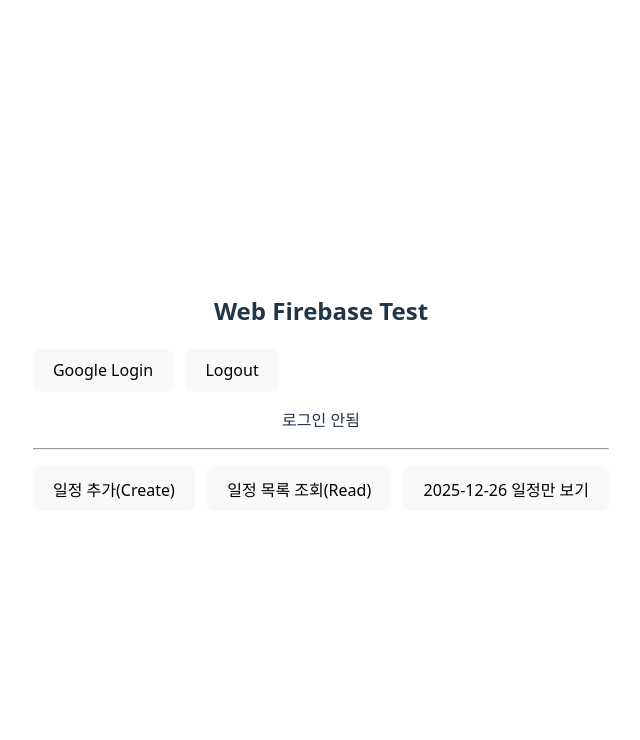
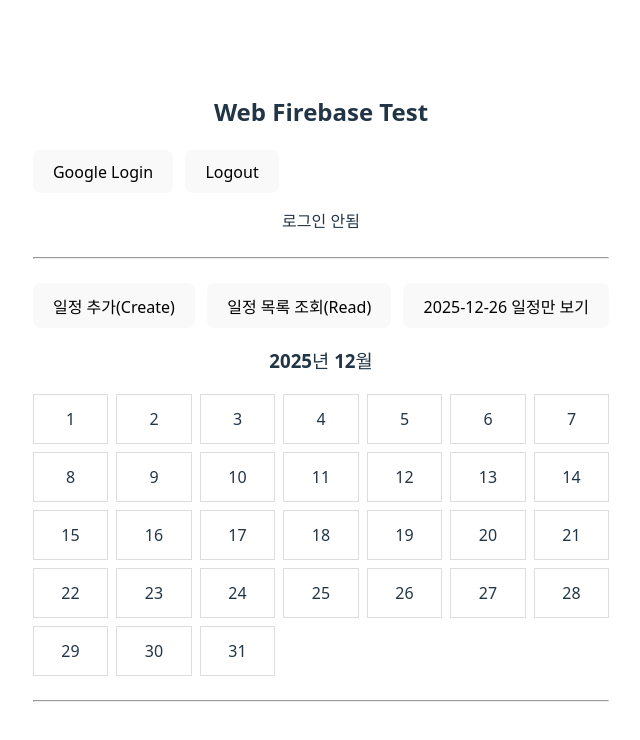
Before and after one commit to 202413059-cloud/calendar-term-project, a Vue app in the folder web/: page / in a window 1280 px wide. Shown: the top 740 px of the page, without its empty margins (319-959 px from the left). Built offline with nearby package versions, Linux system fonts and the light colour scheme.

Commit message:
Update App.vue

```diff
--- a/web/src/App.vue
+++ b/web/src/App.vue
@@ -1,5 +1,5 @@
 <script setup>
-import { ref } from "vue";
+import { ref, computed } from "vue";
 import { auth, db } from "./firebase";
 
 // Auth
@@ -15,16 +15,19 @@
   orderBy,
   doc,
   updateDoc,
-  deleteDoc, // ✅ STEP 7 추가
+  deleteDoc,
 } from "firebase/firestore";
 
+/* =========================
+   🔐 Auth 상태
+========================= */
 const uid = ref("");
 const events = ref([]);
 const filteredEvents = ref([]);
 
-// --------------------
-// 로그인
-// --------------------
+/* =========================
+   🔐 로그인 / 로그아웃
+========================= */
 const login = async () => {
   const provider = new GoogleAuthProvider();
   const result = await signInWithPopup(auth, provider);
@@ -32,9 +35,6 @@
   console.log("login uid:", uid.value);
 };
 
-// --------------------
-// 로그아웃
-// --------------------
 const logout = async () => {
   await signOut(auth);
   uid.value = "";
@@ -42,9 +42,9 @@
   filteredEvents.value = [];
 };
 
-// --------------------
-// STEP 3: Create
-// --------------------
+/* =========================
+   📌 STEP 3: Create
+========================= */
 const addEvent = async () => {
   const user = auth.currentUser;
   if (!user) {
@@ -63,9 +63,9 @@
   alert("일정 추가 완료!");
 };
 
-// --------------------
-// STEP 4: Read
-// --------------------
+/* =========================
+   📌 STEP 4: Read
+========================= */
 const fetchEvents = async () => {
   const user = auth.currentUser;
   if (!user) return;
@@ -81,24 +81,22 @@
     ...docSnap.data(),
   }));
 
-  // ✅ 전체 목록을 기본 화면으로
   filteredEvents.value = events.value;
-
   console.log("불러온 일정 목록:", events.value);
 };
 
-// --------------------
-// STEP 5: 날짜 필터링
-// --------------------
+/* =========================
+   📌 STEP 5: 날짜 필터링
+========================= */
 const getEventsByDate = (date) => {
   filteredEvents.value = events.value.filter(
     (e) => e.date === date
   );
 };
 
-// --------------------
-// STEP 6: Update
-// --------------------
+/* =========================
+   📌 STEP 6: Update
+========================= */
 const updateEvent = async (eventId) => {
   const user = auth.currentUser;
   if (!user) {
@@ -108,17 +106,15 @@
 
   await updateDoc(
     doc(db, "users", user.uid, "events", eventId),
-    {
-      title: "수정된 일정",
-    }
+    { title: "수정된 일정" }
   );
 
   alert("일정 수정 완료!");
 };
 
-// --------------------
-// STEP 7: Delete (🔥 핵심)
-// --------------------
+/* =========================
+   📌 STEP 7: Delete
+========================= */
 const deleteEvent = async (eventId) => {
   const user = auth.currentUser;
   if (!user) {
@@ -130,7 +126,6 @@
     doc(db, "users", user.uid, "events", eventId)
   );
 
-  // 🔥 화면에서도 즉시 제거
   events.value = events.value.filter((e) => e.id !== eventId);
   filteredEvents.value = filteredEvents.value.filter(
     (e) => e.id !== eventId
@@ -138,11 +133,35 @@
 
   alert("일정 삭제 완료!");
 };
+
+/* =========================
+   📅 STEP 1: 캘린더 UI
+========================= */
+const currentDate = ref(new Date());
+
+const year = () => currentDate.value.getFullYear();
+const month = () => currentDate.value.getMonth(); // 0~11
+
+const getDaysInMonth = (year, month) => {
+  const days = [];
+  const lastDay = new Date(year, month + 1, 0).getDate();
+
+  for (let i = 1; i <= lastDay; i++) {
+    days.push(new Date(year, month, i));
+  }
+  return days;
+};
+
+const days = computed(() => {
+  return getDaysInMonth(year(), month());
+});
 </script>
+
 <template>
-  <div style="padding: 24px">
+  <div style="padding:24px">
     <h2>Web Firebase Test</h2>
 
+    <!-- 로그인 -->
     <div style="display:flex; gap:12px; margin-bottom:16px;">
       <button @click="login">Google Login</button>
       <button @click="logout">Logout</button>
@@ -151,8 +170,9 @@
     <p v-if="uid">현재 로그인 UID: {{ uid }}</p>
     <p v-else>로그인 안됨</p>
 
-    <hr style="margin:16px 0;" />
+    <hr style="margin:24px 0;" />
 
+    <!-- CRUD 버튼 -->
     <div style="display:flex; gap:12px; margin-bottom:16px;">
       <button @click="addEvent">일정 추가(Create)</button>
       <button @click="fetchEvents">일정 목록 조회(Read)</button>
@@ -161,27 +181,56 @@
       </button>
     </div>
 
+    <!-- 📅 캘린더 -->
+    <h3>{{ year() }}년 {{ month() + 1 }}월</h3>
+
+    <div class="calendar">
+      <div
+        v-for="day in days"
+        :key="day.toISOString()"
+        class="day"
+      >
+        {{ day.getDate() }}
+      </div>
+    </div>
+
+    <hr style="margin:24px 0;" />
+
+    <!-- 일정 리스트 -->
     <ul>
       <li v-for="event in filteredEvents" :key="event.id">
         {{ event.date }} | {{ event.title }}
         ({{ event.startTime }} ~ {{ event.endTime }})
 
-        <!-- Update -->
         <button
           style="margin-left:10px"
           @click="updateEvent(event.id)"
         >
-          수정(Update)
+          수정
         </button>
 
-        <!-- ✅ STEP 7: Delete -->
         <button
           style="margin-left:6px; color:red"
           @click="deleteEvent(event.id)"
         >
-          삭제(Delete)
+          삭제
         </button>
       </li>
     </ul>
   </div>
 </template>
+
+<style>
+.calendar {
+  display: grid;
+  grid-template-columns: repeat(7, 1fr);
+  gap: 8px;
+  margin-bottom: 24px;
+}
+
+.day {
+  padding: 12px;
+  border: 1px solid #ddd;
+  text-align: center;
+}
+</style>
```
